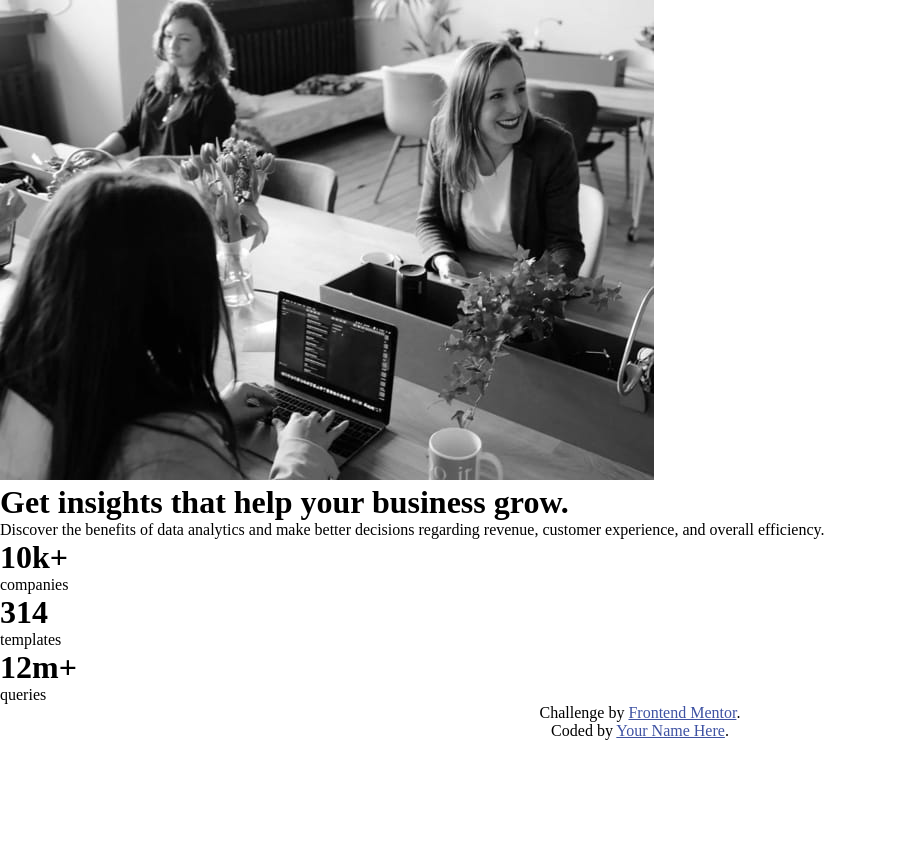
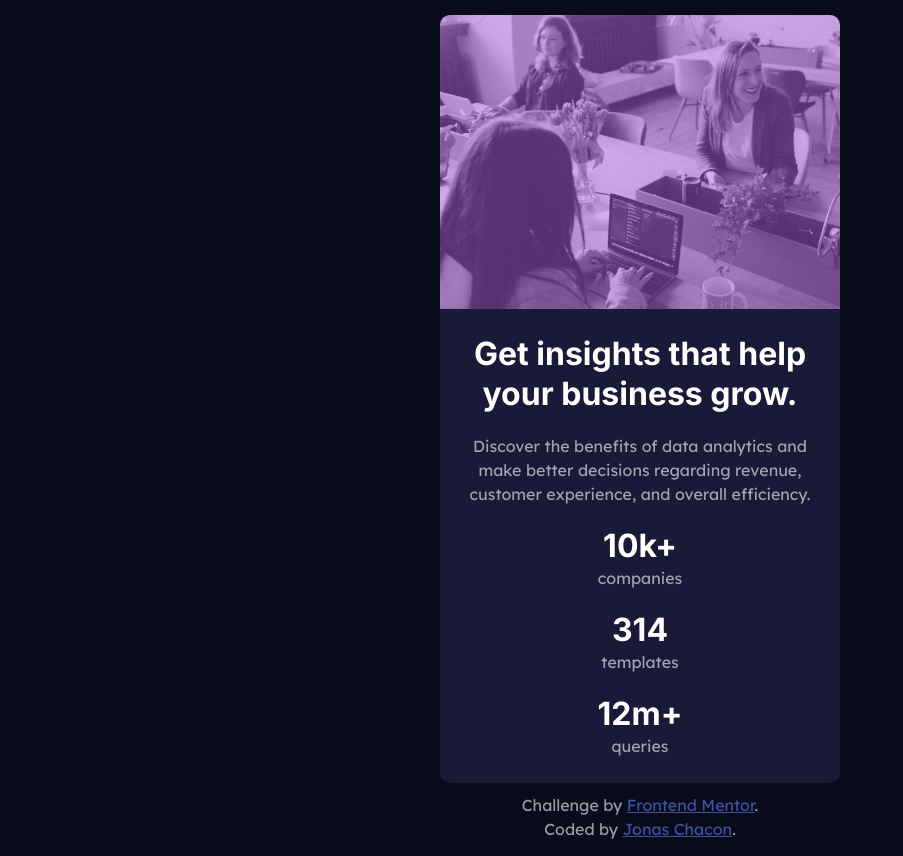
Before and after one commit to jonaschacon/stats-preview-card-component-main, a plain HTML site: page index.html in a window 1280 px wide. Shown: the whole page, without its empty margins (0-903 px from the left). Before the commit the page ends 800 px from the top, so only its background shows below. Drawn offline with Linux system fonts and the light colour scheme.

Commit message:
first version

```diff
--- a/index.html
+++ b/index.html
@@ -26,12 +26,18 @@
       </p>
 
       <div class="stats">
+        <div class="stat1">
           <h1>10k+</h1>
           <p>companies</p>
+        </div>
+        <div class="stat2">
           <h1>314</h1>
           <p>templates</p>
+        </div>
+        <div class="stat3">
           <h1>12m+</h1>
           <p>queries</p>
+        </div>
       </div>
     </div>
 
@@ -42,7 +48,7 @@
       <p>
         Challenge by <a href="https://www.frontendmentor.io?ref=challenge" target="_blank">Frontend Mentor</a>.
       </p>
-      <p>Coded by <a href="#">Your Name Here</a>.</p>
+      <p>Coded by <a href="https://github.com/jonaschacon">Jonas Chacon</a>.</p>
     </div>
   </footer>
 
--- a/style.css
+++ b/style.css
@@ -8,19 +8,71 @@
 
     /* Neutral */
     --white: hsl(0, 0%, 100%); /*(main heading, stats)*/
-    --slightly-transparent-white: hsla(0, 0%, 100%, 0.75); /*(main paragraph)*/
-    --slightly-transparent-white: hsla(0, 0%, 100%, 0.6) ; /*(stat headings)*/
+
+    --slightly-transparent-white: hsla(0, 0%, 100%, 0.6) ; /*(main paragraph, stats headings)*/
 }
 
 * {
     padding: 0px;
     margin: 0px;
     box-sizing: border-box;
+    line-height: calc(1em + 0.5rem);
 }
 
 body {
+    display: flex;
+    flex-direction: column;
+    align-items: center;
+    gap: 10px;
+
     min-height: 100vh;
+    padding: 15px;
+    background-color: var(--very-dark-blue);
 }
+
+main {
+    max-width: 400px;
+    background-color: var(--dark-desaturated-blue);
+    border-radius: 10px;
+    margin: auto;
+    overflow: hidden;
+}
+
+div.one {
+    background-color: var(--soft-violet);
+}
+
+img {
+    display: block;
+    width: 100%;
+    opacity: 0.5;
+}
+
+div.two {
+    display: flex;
+    flex-direction: column;
+    gap: 20px;
+
+    text-align: center;
+    padding: 25px;
+}
+
+div.stats {
+    display: flex;
+    flex-direction: column;
+    gap: 20px;
+}
+
+h1 {
+    color: var(--white);
+    font-family: "Inter", sans-serif;
+}
+
+p {
+    color: var(--slightly-transparent-white);
+    font-family: "Lexend Deca", sans-serif;
+}
+
 
 .attribution { font-size: 1rem; text-align: center; }
 .attribution a { color: hsl(228, 45%, 44%); }
```
Lines whose indentation alone changed are shown as unchanged.
